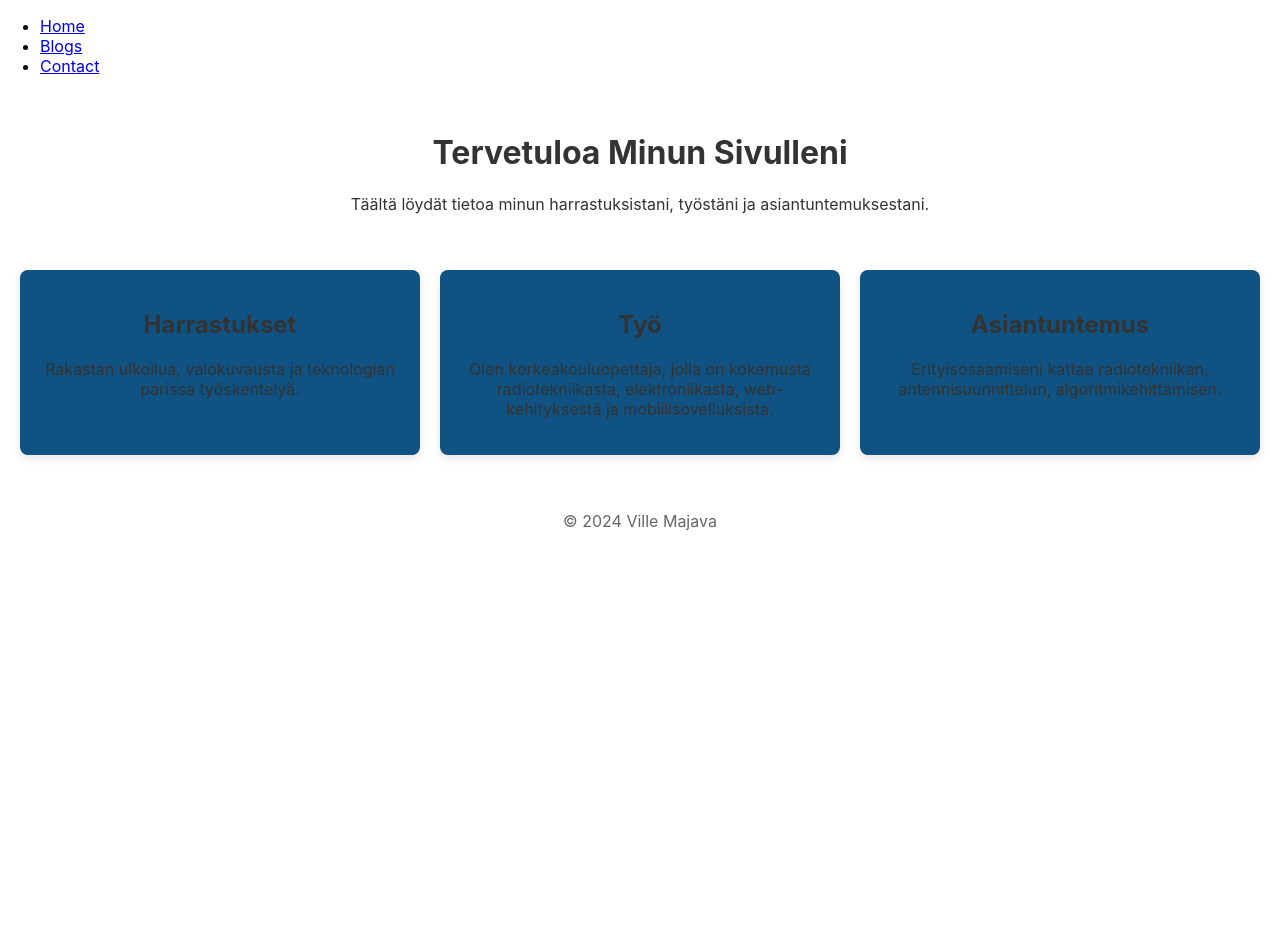
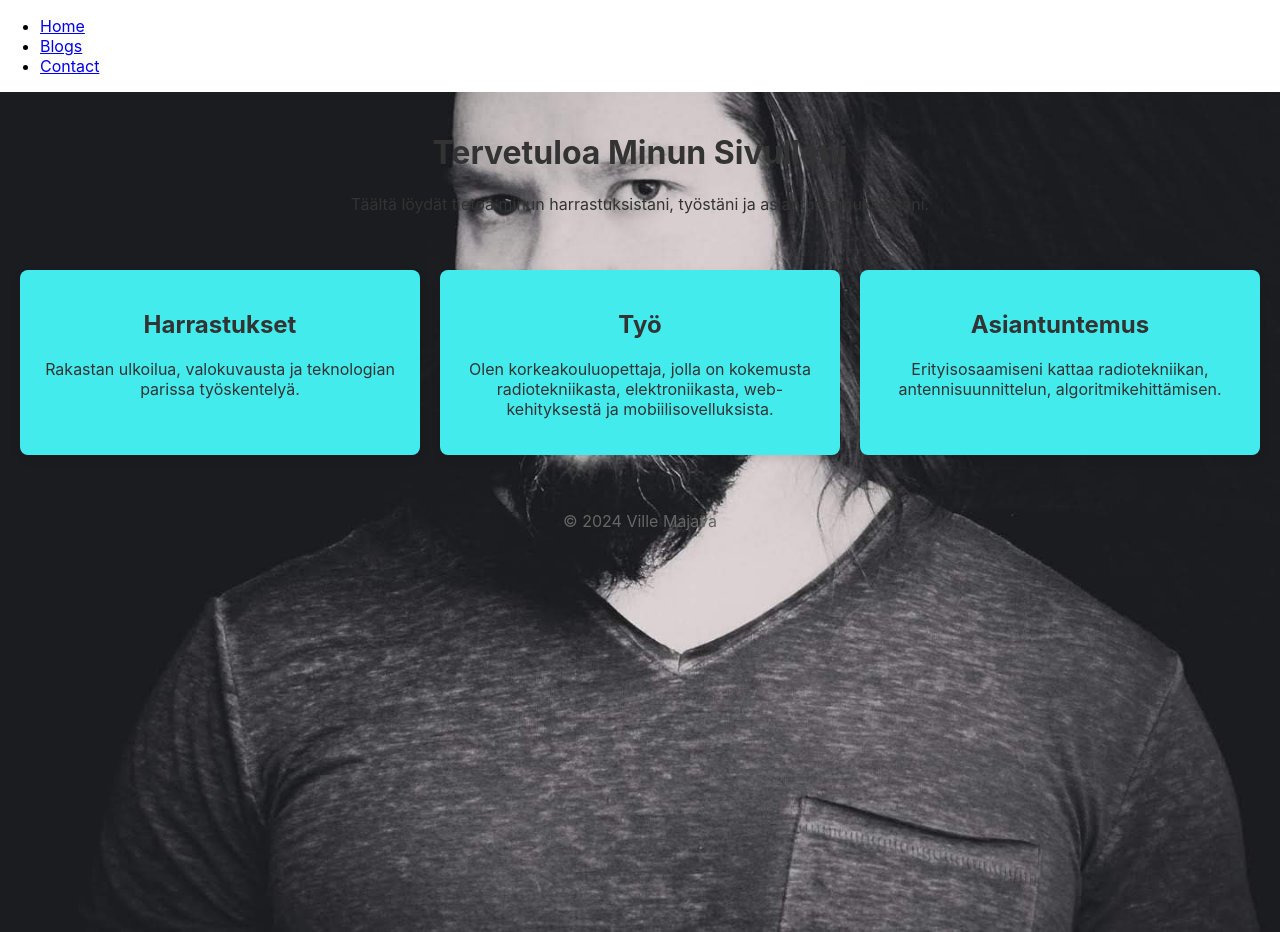
Before and after one commit to Vikke82/villem, a React (Create React App) app: page / in a window 1280 px wide. Before the commit the page ends 800 px from the top, so only its background shows below. Built offline with nearby package versions, Linux system fonts and the light colour scheme.

Commit message:
taustakuva

```diff
--- a/public/index.html
+++ b/public/index.html
@@ -2,13 +2,10 @@
 <html lang="en">
   <head>
     <meta charset="utf-8" />
-    <link rel="icon" href="%PUBLIC_URL%/favicon.ico" />
+    <link rel="icon" href="%PUBLIC_URL%/robot_small_32.ico" />
     <meta name="viewport" content="width=device-width, initial-scale=1" />
     <meta name="theme-color" content="#000000" />
-    <meta
-      name="description"
-      content="Web site created using create-react-app"
-    />
+    <meta name="description" content="Ville Majava Website" />
     <link rel="apple-touch-icon" href="%PUBLIC_URL%/logo192.png" />
     <!--
       manifest.json provides metadata used when your web app is installed on a
@@ -24,7 +21,7 @@
       work correctly both with client-side routing and a non-root public URL.
       Learn how to configure a non-root public URL by running `npm run build`.
     -->
-    <title>React App</title>
+    <title>Ville Majava website</title>
   </head>
   <body>
     <noscript>You need to enable JavaScript to run this app.</noscript>
--- a/src/styles/Home.module.css
+++ b/src/styles/Home.module.css
@@ -5,7 +5,16 @@
   text-align: center;
   padding: 20px;
   color: #333;
-  background-color: white;
+  background-image: url("oma.jpg");
+  background-size: cover;
+  background-position: center;
+  height: 100vh; /* tämä määrittelee korkeuden koko näytön korkuiseksi */
+}
+
+.img {
+  max-width: 100%;
+  height: auto;
+  display: block; /* Varmistaa, että ei ole ylimääräisiä marginaaleja ympärillä */
 }
 
 .header {
@@ -19,7 +28,7 @@
 }
 
 .section {
-  background: rgb(16, 82, 129);
+  background: rgb(67, 235, 237);
   padding: 20px;
   box-shadow: 0 4px 8px rgba(0, 0, 0, 0.1);
   border-radius: 8px;
@@ -32,6 +41,13 @@
   color: #666;
 }
 
+.background {
+  background-image: url("oma.jpg");
+  background-size: cover;
+  background-position: center;
+  height: 100vh; /* tämä määrittelee korkeuden koko näytön korkuiseksi */
+}
+
 @media (min-width: 768px) {
   .content {
     flex-direction: row;
```
Also changed, not shown: src/styles/oma.jpg (added), 1 other file (tests, documents, lock files or other folders).
